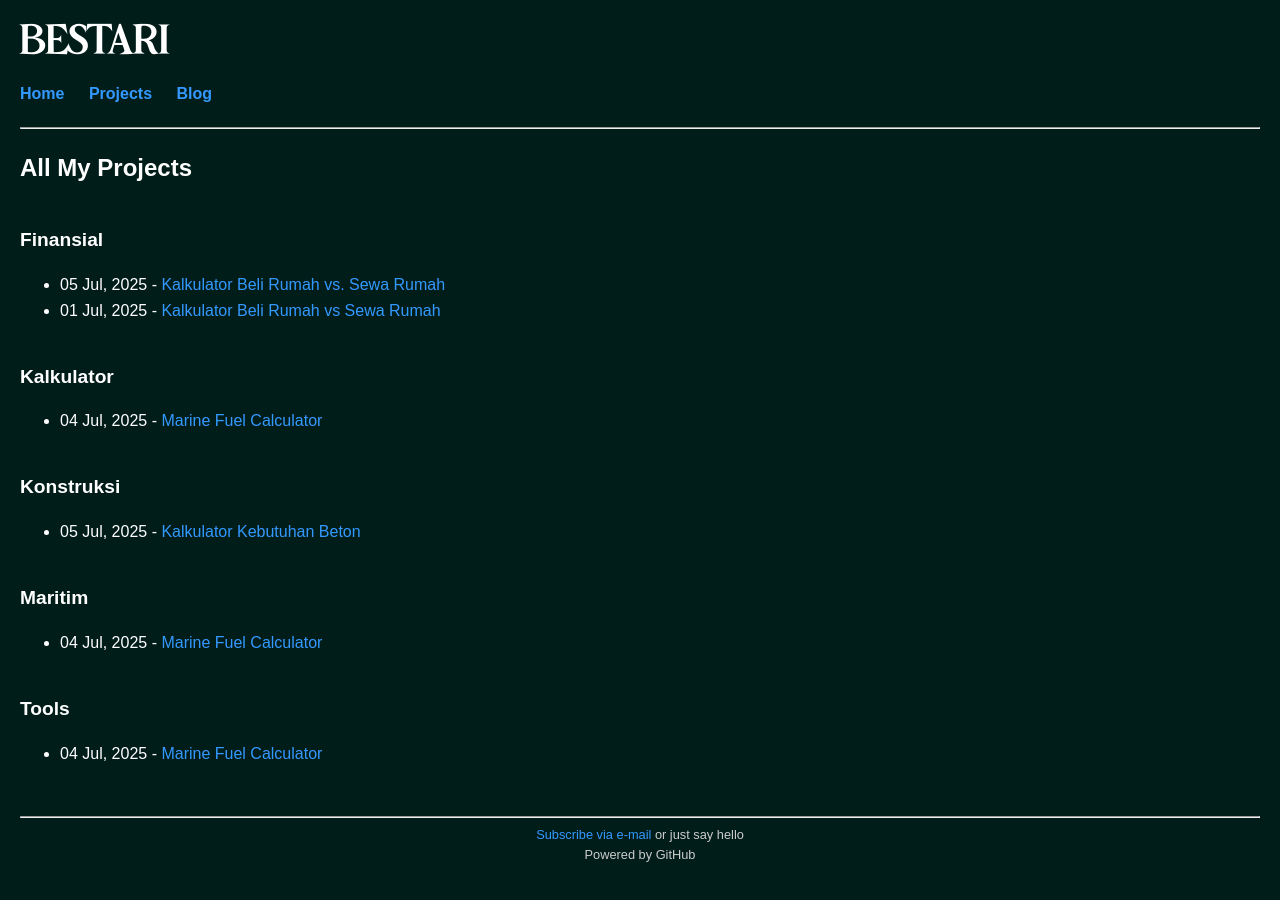
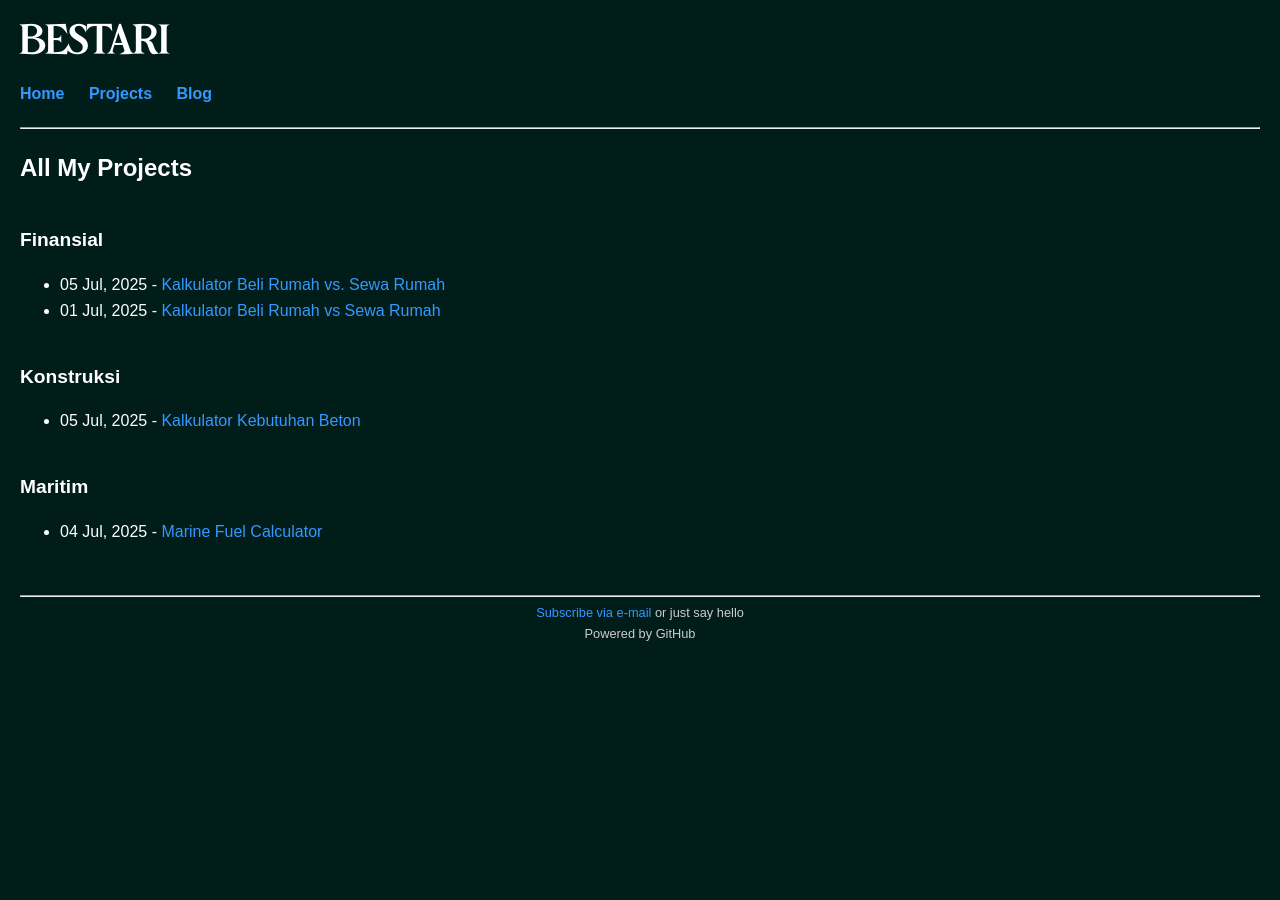
Before and after one commit to junesa38/BESTARI, a Jekyll site: the page built from projects.md, in a window 1280 px wide. Built offline with Jekyll 4.4.1, drawn with Linux system fonts in a browser that asks for light colours.

Commit message:
Update 2025-07-04-Marine-Fuel-Calculator.md

```diff
--- a/_projects/2025-07-04-Marine-Fuel-Calculator.md
+++ b/_projects/2025-07-04-Marine-Fuel-Calculator.md
@@ -3,9 +3,7 @@ layout: default
 title: "Marine Fuel Calculator"
 date: 2025-07-04 10:00:00 +0700
 categories:
-  - Tools
   - Maritim
-  - Kalkulator
 tags:
   - bahan bakar
   - kapal
```
